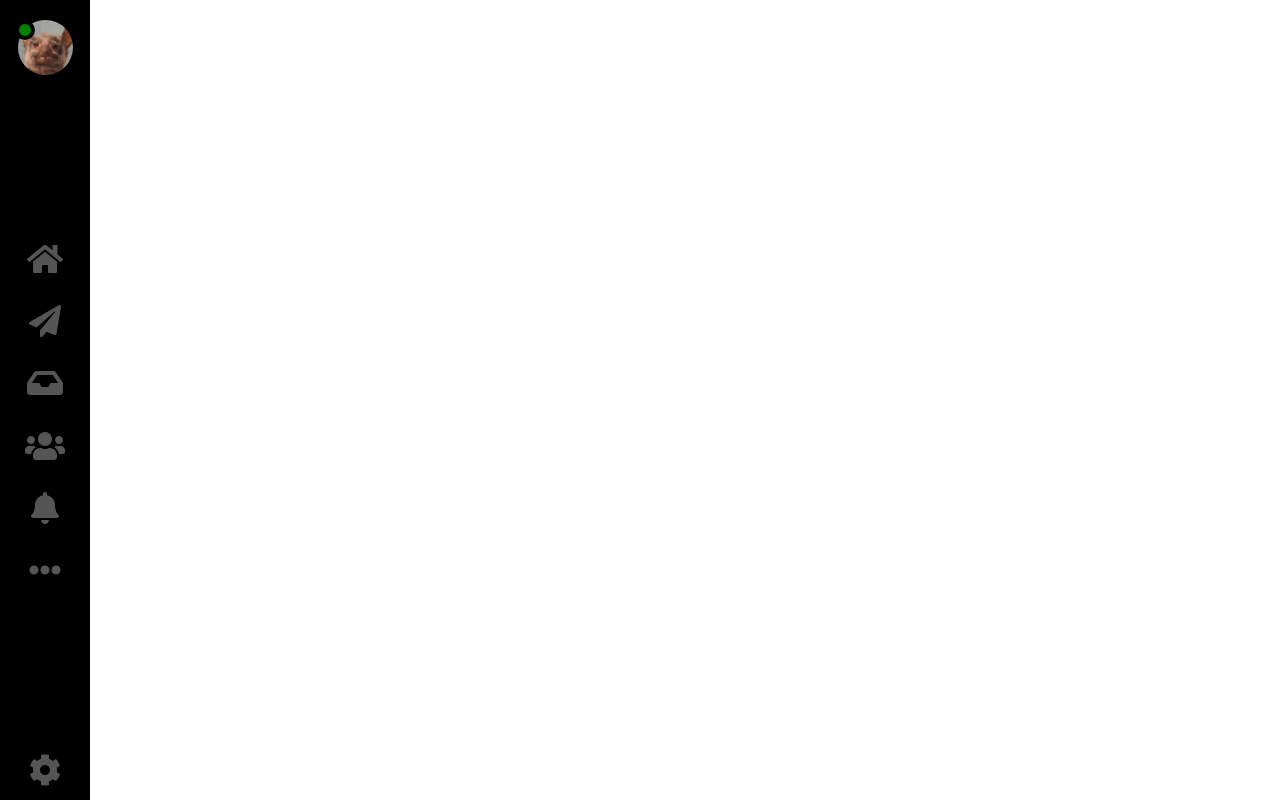
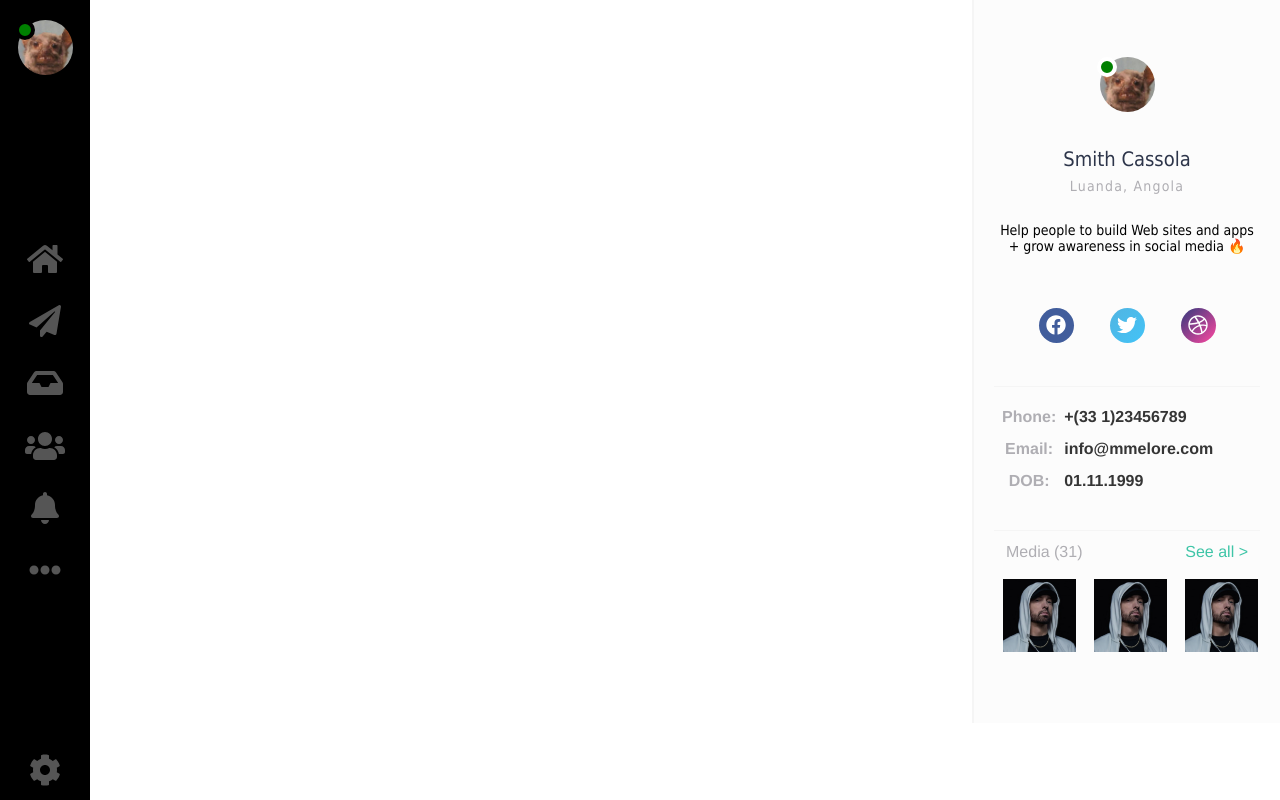
Before and after one commit to france00mf/chat, a Vue app: page / in a window 1280 px wide. Shown: the top 800 px of the page. Built offline with nearby package versions, Linux system fonts and the light colour scheme.

Commit message:
Put the components side by side

```diff
--- a/src/layout/default.layout.vue
+++ b/src/layout/default.layout.vue
@@ -14,3 +14,10 @@ export default {
     }
 }
 </script>
+
+<style scoped>
+div{
+    display: flex;
+    justify-content: space-between;
+}
+</style>
```
